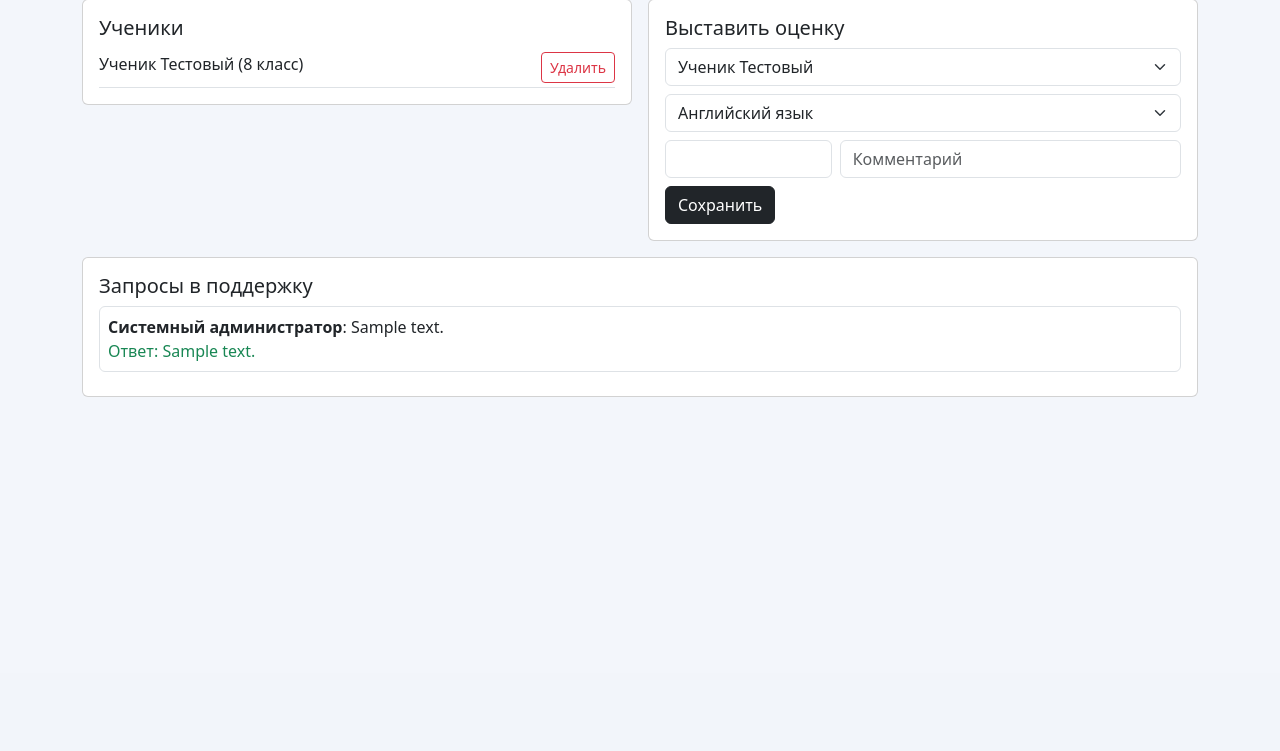
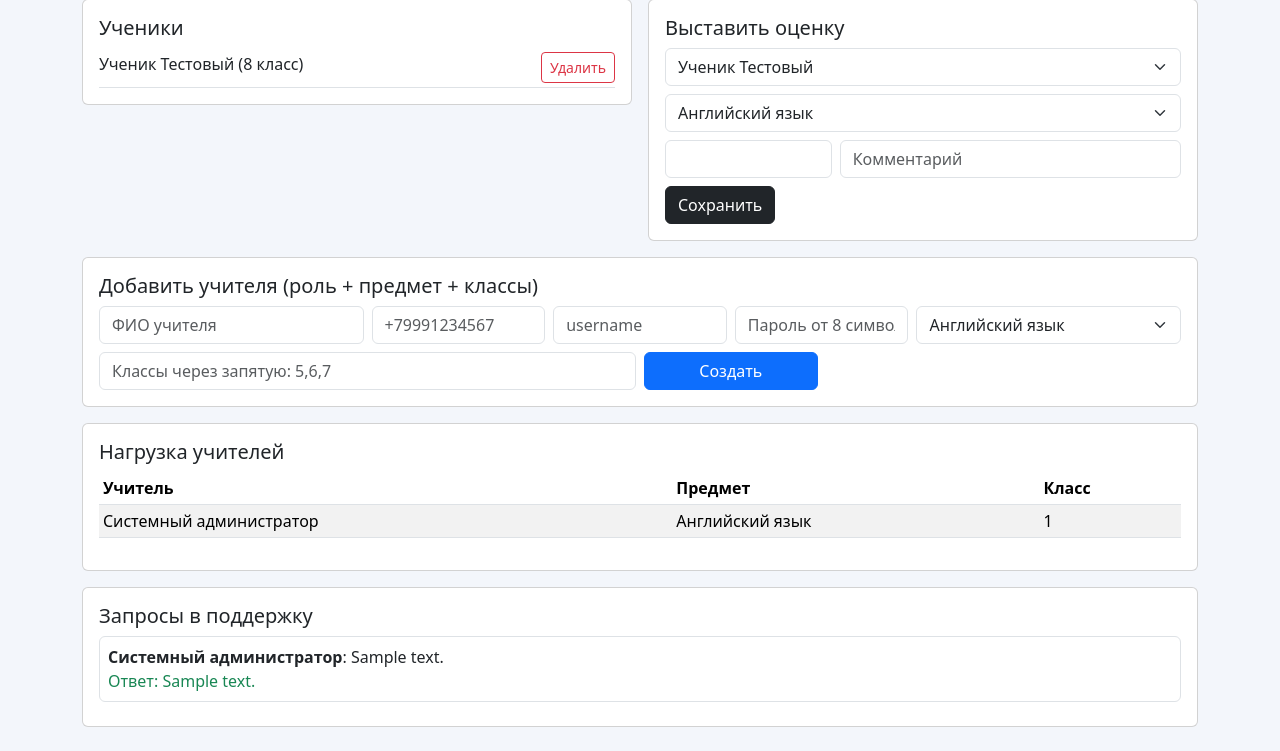
Before and after one commit to Egor-subo/Sc8, a PHP site: page /admin.php in a window 1280 px wide. Shown: the part 127-878 px from the top of the page. Before the commit the page ends 524 px from the top, so only its background shows below. Run offline with PHP 8.4, Linux system fonts and the light colour scheme; a user stored in the database is signed in; data comes from the database, SQL or seed files in the repository; both versions use the stored data as it was after the commit; tables that the repository leaves empty hold one stand-in row (values such as "Sample post").

Commit message:
Исправить капчу входа и добавить назначение учителей директором

```diff
--- a/admin.php
+++ b/admin.php
@@ -34,6 +34,46 @@ if ($_SERVER['REQUEST_METHOD'] === 'POST') {
         ]);
     }
 
+    if (isset($_POST['add_teacher']) && has_role(['director', 'admin'])) {
+        $fullName = trim($_POST['full_name'] ?? '');
+        $phone = trim($_POST['phone'] ?? '');
+        $username = trim($_POST['username'] ?? '');
+        $password = $_POST['password'] ?? '';
+        $subjectId = (int)($_POST['subject_id'] ?? 0);
+        $classesRaw = trim($_POST['class_nums'] ?? '');
+
+        if ($fullName !== '' && preg_match('/^\+7\d{10}$/', $phone) && mb_strlen($password) >= MIN_PASSWORD_LENGTH && $subjectId > 0) {
+            $pdo = db();
+            $pdo->beginTransaction();
+            try {
+                $stmt = $pdo->prepare('INSERT INTO users(full_name, phone, username, password_hash, role) VALUES(:full_name, :phone, :username, :password_hash, "teacher")');
+                $stmt->execute([
+                    'full_name' => $fullName,
+                    'phone' => $phone,
+                    'username' => $username,
+                    'password_hash' => password_hash($password, PASSWORD_DEFAULT),
+                ]);
+                $teacherId = (int)$pdo->lastInsertId();
+
+                $classNums = array_filter(array_map('trim', explode(',', $classesRaw)));
+                $classNums = array_values(array_unique(array_map('intval', $classNums)));
+                foreach ($classNums as $classNum) {
+                    if ($classNum >= 1 && $classNum <= 11) {
+                        $assignStmt = $pdo->prepare('INSERT INTO teacher_subject_classes(teacher_id, subject_id, class_num) VALUES(:teacher_id, :subject_id, :class_num)');
+                        $assignStmt->execute([
+                            'teacher_id' => $teacherId,
+                            'subject_id' => $subjectId,
+                            'class_num' => $classNum,
+                        ]);
+                    }
+                }
+                $pdo->commit();
+            } catch (Throwable $e) {
+                $pdo->rollBack();
+            }
+        }
+    }
+
     header('Location: admin.php');
     exit;
 }
@@ -41,6 +81,11 @@ if ($_SERVER['REQUEST_METHOD'] === 'POST') {
 $students = db()->query('SELECT * FROM users WHERE role = "student" ORDER BY full_name ASC')->fetchAll();
 $subjects = db()->query('SELECT * FROM subjects ORDER BY name ASC')->fetchAll();
 $tickets = db()->query('SELECT t.*, u.full_name FROM support_tickets t JOIN users u ON u.id=t.user_id ORDER BY t.created_at DESC')->fetchAll();
+$teacherLoads = db()->query('SELECT tsc.teacher_id, u.full_name AS teacher_name, s.name AS subject_name, tsc.class_num
+                             FROM teacher_subject_classes tsc
+                             JOIN users u ON u.id = tsc.teacher_id
+                             JOIN subjects s ON s.id = tsc.subject_id
+                             ORDER BY u.full_name ASC, tsc.class_num ASC')->fetchAll();
 
 require 'includes/header.php';
 ?>
@@ -71,6 +116,37 @@ require 'includes/header.php';
 </div>
 </div>
 
+<?php if (has_role(['director', 'admin'])): ?>
+<div class="card card-body mt-3">
+    <h5>Добавить учителя (роль + предмет + классы)</h5>
+    <form method="post" class="row g-2">
+        <div class="col-md-3"><input name="full_name" class="form-control" placeholder="ФИО учителя" required></div>
+        <div class="col-md-2"><input name="phone" class="form-control" placeholder="+79991234567" required></div>
+        <div class="col-md-2"><input name="username" class="form-control" placeholder="username" required></div>
+        <div class="col-md-2"><input name="password" type="password" class="form-control" placeholder="Пароль от 8 символов" required></div>
+        <div class="col-md-3"><select name="subject_id" class="form-select" required><?php foreach($subjects as $s): ?><option value="<?= (int)$s['id'] ?>"><?= h($s['name']) ?></option><?php endforeach; ?></select></div>
+        <div class="col-md-6"><input name="class_nums" class="form-control" placeholder="Классы через запятую: 5,6,7" required></div>
+        <div class="col-md-2"><button class="btn btn-primary w-100" name="add_teacher" value="1">Создать</button></div>
+    </form>
+</div>
+
+<div class="card card-body mt-3">
+    <h5>Нагрузка учителей</h5>
+    <table class="table table-sm table-striped">
+        <thead><tr><th>Учитель</th><th>Предмет</th><th>Класс</th></tr></thead>
+        <tbody>
+        <?php foreach($teacherLoads as $load): ?>
+            <tr>
+                <td><?= h($load['teacher_name']) ?></td>
+                <td><?= h($load['subject_name']) ?></td>
+                <td><?= (int)$load['class_num'] ?></td>
+            </tr>
+        <?php endforeach; ?>
+        </tbody>
+    </table>
+</div>
+<?php endif; ?>
+
 <div class="card card-body mt-3">
     <h5>Запросы в поддержку</h5>
     <?php foreach($tickets as $t): ?>
--- a/login.php
+++ b/login.php
@@ -3,7 +3,7 @@ require_once 'config.php';
 require_once 'includes/captcha.php';
 
 $error = '';
-$captcha = generate_captcha();
+$captcha = '';
 
 if ($_SERVER['REQUEST_METHOD'] === 'POST') {
     $identity = trim($_POST['identity'] ?? '');
@@ -24,6 +24,8 @@ if ($_SERVER['REQUEST_METHOD'] === 'POST') {
         $error = 'Неверные данные входа.';
     }
     $captcha = generate_captcha();
+} else {
+    $captcha = generate_captcha();
 }
 
 require 'includes/header.php';
--- a/register.php
+++ b/register.php
@@ -3,7 +3,7 @@ require_once 'config.php';
 require_once 'includes/captcha.php';
 
 $errors = [];
-$captcha = generate_captcha();
+$captcha = '';
 
 if ($_SERVER['REQUEST_METHOD'] === 'POST') {
     $fullName = trim($_POST['full_name'] ?? '');
@@ -37,6 +37,8 @@ if ($_SERVER['REQUEST_METHOD'] === 'POST') {
         }
     }
     $captcha = generate_captcha();
+} else {
+    $captcha = generate_captcha();
 }
 
 require 'includes/header.php';
--- a/support.php
+++ b/support.php
@@ -5,7 +5,7 @@ require_once 'includes/captcha.php';
 require_login();
 
 $error = '';
-$captcha = generate_captcha();
+$captcha = '';
 
 if ($_SERVER['REQUEST_METHOD'] === 'POST') {
     $message = trim($_POST['message'] ?? '');
@@ -19,6 +19,8 @@ if ($_SERVER['REQUEST_METHOD'] === 'POST') {
         header('Location: support.php');
         exit;
     }
+    $captcha = generate_captcha();
+} else {
     $captcha = generate_captcha();
 }
 
```
Also changed, not shown: sql/spp_schema_and_seed.sql (+11 -0 lines), README.md.
